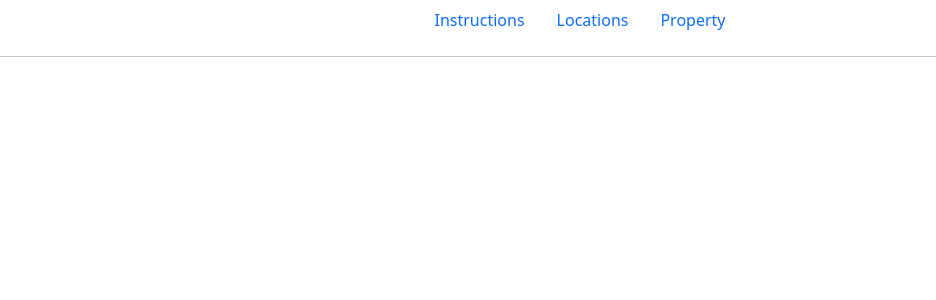
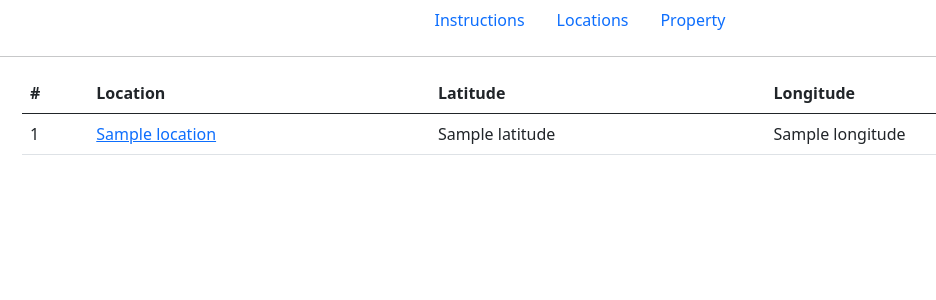
Before and after one commit to Mendelski/dev-test, a Symfony app: template templates/locations.twig in a window 1280 px wide. Shown: the top 300 px of the page, without its empty margins (60-996 px from the left). Run offline with Twig, Linux system fonts and the light colour scheme; the template is opened without the code that fills it: most values are stand-ins (such as "Sample title", 1, 10 or a date in 2020); some libraries are stand-ins or nearby versions.

Commit message:
Feat: listing locations

```diff
--- a/templates/locations.twig
+++ b/templates/locations.twig
@@ -1,6 +1,27 @@
 {% extends 'base.html.twig' %}
 
-
 {% block body %}
+    <div class="container">
+        <table class="table">
+            <thead>
+            <tr>
+                <th scope="col">#</th>
+                <th scope="col">Location</th>
+                <th scope="col">Latitude</th>
+                <th scope="col">Longitude</th>
+            </tr>
+            </thead>
+            <tbody>
+            {% for local in locations %}
+                <tr>
+                    <td>{{ local.id }}</td>
+                    <td><a href="#">{{ local.name }}</a></td>
+                    <td>{{ local.latitude }}</td>
+                    <td>{{ local.longitude }}</td>
+                </tr>
+            {% endfor %}
+            </tbody>
+        </table>
+    </div>
 
 {% endblock %}
```
Also changed, not shown: src/Controller/LocationsController.php (+5 -2 lines), src/Repository/LocationRepository.php (+36 -21 lines).
